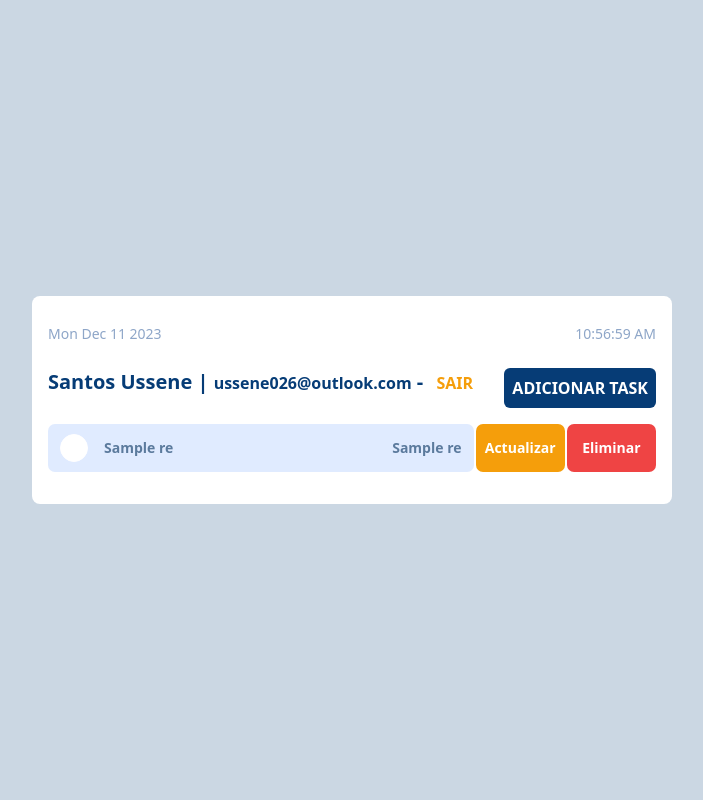
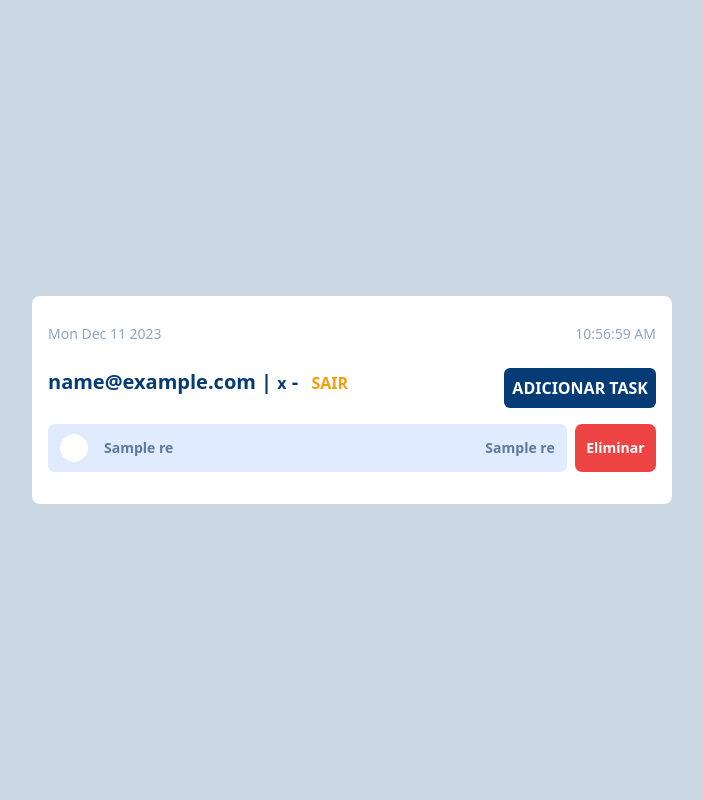
Before and after one commit to ussene026/vipticket, a Flask app: template templates/dashboard.html in a window 1280 px wide. Shown: the whole page, without its empty margins (288-991 px from the left). Run offline with Flask 3, Linux system fonts and the light colour scheme; a user stored in the database is signed in; tables that the repository leaves empty or names only in its code hold one stand-in row (values such as "Sample post"); the template is opened without the code that fills it: most values are stand-ins (such as "Sample title", 1, 10 or a date in 2020); some libraries are stand-ins or nearby versions.

Commit message:
Server production

```diff
--- a/app.py
+++ b/app.py
@@ -39,6 +39,8 @@ def load_user(user_id):
         user.password = user_data[3]
 
         session['id'] = user_data[0]
+        session['nome'] = user_data[1]
+        session['email'] = user_data[2]
         return user
     return None
 
@@ -74,7 +76,6 @@ def login():
             user.email = user_data[2]
             user.password = user_data[3]
             login_user(user)
-            # flash("success", "Autenticado com sucesso!")
             return redirect(url_for("dashboard"))
         else:
             flash("danger", "Credenciais inválidas. Tente novamente.")
--- a/templates/dashboard.html
+++ b/templates/dashboard.html
@@ -17,26 +17,24 @@
                 <p class="set_time">8:00 AM</p>
             </div>
             <div class="flex justify-between">
-                <p class="text-xl font-semibold mt-2 text-[#063c76]">Santos Ussene |
-                    <small class="lowercase">Ussene026@outlook.com</small> -
+                <p class="text-xl font-semibold mt-2 text-[#063c76]">{{ session['nome'] }} |
+                    <small class="lowercase">{{ session['email'] }}</small> -
                     <small><a href="{{ url_for('logout') }}" class="text-md font-semibold text-[#F59E0B] text-center uppercase p-2">Sair</a></small>
                 </p>
                 <button id="openAddModalBtn" class="text-md font-semibold mt-2 bg-[#063c76] text-white text-center uppercase p-2 rounded-md">Adicionar Task</button>
-{#                <a href="{{ url_for('logout') }}" class="text-md font-semibold mt-2 bg-[#F59E0B] text-white text-center uppercase p-2 rounded-md">Sair</a>#}
             </div>
             <ul class="my-4 ">
                 {% if dados %}
                     {% for res in dados %}
                         <li class=" mt-4" id="1">
-                            <div class="flex gap-0.5 justify-between">
-                                <div class="w-9/12 h-12 bg-[#e0ebff] rounded-[7px] flex justify-start items-center px-3">
+                            <div class="flex gap-2 justify-between">
+                                <div class="w-full h-12 bg-[#e0ebff] rounded-[7px] flex justify-start items-center px-3">
                                     <span id="check1" class="w-7 h-7 bg-white rounded-full border border-white transition-all cursor-pointer hover:border-[#36d344] flex justify-center items-center" onclick="checked(1)">
                                         <i class="text-white fa fa-check"></i>
                                     </span>
                                     <span id="strike1" class="strike_none text-sm ml-4 text-[#5b7a9d] font-semibold">{{ res.2 }}</span>
                                     <span class="ml-auto text-sm ml-4 text-[#5b7a9d] font-semibold">{{ res.3 }}</span>
                                 </div>
-                                <button id="openUpdateModalBtn" class="w-24 h-12 bg-[#F59E0B] rounded-[7px] flex justify-center text-sm text-white font-semibold items-center">Actualizar</button>
                                 <a href="/delete/{{ res.0 }}" class="w-24 h-12 bg-red-500 rounded-[7px] flex justify-center text-sm text-white font-semibold items-center ">Eliminar</a>
                             </div>
                         </li>
@@ -61,19 +59,6 @@
                     class="flex-grow rounded-md border-0 py-1.5 pl-7 pr-2 text-gray-900 ring-1 ring-inset placeholder:text-gray-400 sm:text-sm sm:leading-6"
                     required>
                 <button type="submit" class="ml-2 py-3 px-4 inline-flex items-center gap-x-2 text-sm font-semibold rounded-lg border border-transparent bg-blue-600 text-white hover:bg-blue-700 disabled:opacity-50 disabled:pointer-events-none">ADICIONAR</button>
-            </form>
-        </div>
-    </div>
-    <!-- UPDATE TASK -->
-    <div id="myModalUpdate" class="modal">
-        <div class="modal-content">
-            <span class="close" onclick="closeModal()">&times;</span>
-            <h2 class="uppercase mb-10">Atualizar Tarefa</h2>
-            <form action="/update/{{ update_id }}" method="POST" id="updateTaskForm" class="flex">
-                <input type="text" name="updatetaskName" id="updatetaskName" placeholder="..."
-                    class="flex-grow rounded-md border-0 py-1.5 pl-7 pr-2 text-gray-900 ring-1 ring-inset placeholder:text-gray-400 sm:text-sm sm:leading-6"
-                    required>
-                <button type="submit" class="ml-2 py-3 px-4 inline-flex items-center gap-x-2 text-sm font-semibold rounded-lg border border-transparent bg-blue-600 text-white hover:bg-blue-700 disabled:opacity-50 disabled:pointer-events-none">ACTUALIZAR AGORA</button>
             </form>
         </div>
     </div>
```
